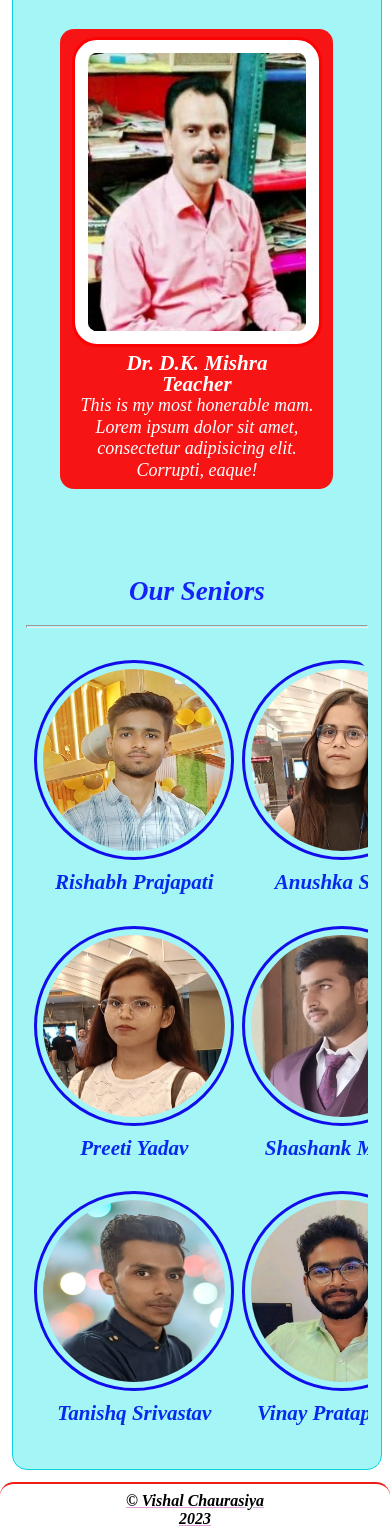
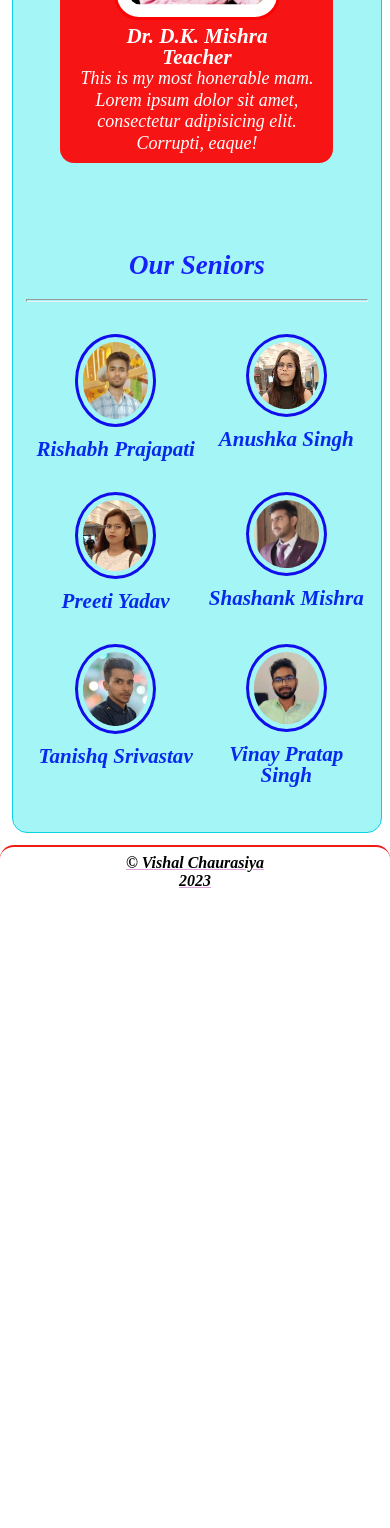
Before and after one commit to vishalRamchandra/vishal, a plain HTML site: page ourDepartment.html in a window 390 px wide. Shown: the part 1898-3426 px from the top of the page. After the commit the page ends 2788 px from the top, so only its background shows below. Drawn offline with Linux system fonts and the light colour scheme.

Commit message:
Update department.css

```diff
--- a/css/department.css
+++ b/css/department.css
@@ -105,6 +105,8 @@ h3{
         margin-left: auto;
     }
     .imageofteachers img{
+        width: 65%;
+        height: auto;
         padding: 5%;
         background-color: white;
         border-radius: 25px;
@@ -119,6 +121,8 @@ h3{
         border-radius: 16px
     }
     .seniors img{
+        width: 50%;
+        height: auto;
         border: 3px solid rgb(18, 14, 235);
         padding: 3%;
         margin: 0;
```
